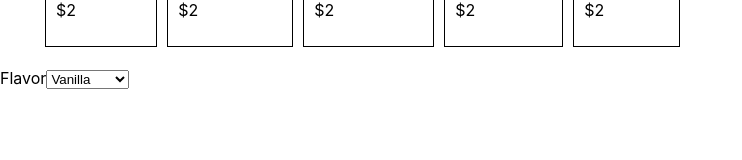
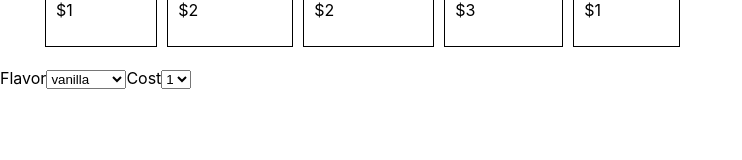
Before and after one commit to dpcairns/react-sandbox-feb2021, a React (Create React App) app: page / in a window 1280 px wide. Shown: the part 120-280 px from the top of the page, without its empty margins (0-742 px from the left). Built offline with nearby package versions, Linux system fonts and the light colour scheme.

Commit message:
add reusable components

```diff
--- a/src/App.js
+++ b/src/App.js
@@ -8,6 +8,7 @@ export default class App extends React.Component {
   state = {
     // 0) initialize some state
     flavor: '',
+    cost: '',
   }
 
   // this is our debit card. it can change parent state and it can be passed down to children
@@ -19,7 +20,16 @@ export default class App extends React.Component {
     })
   }
 
+  handleCostChange = (e) => {
+    // this is the teller. it does the actual work
+    // this is like a statement? transaction list?
+    this.setState({
+      cost: Number(e.target.value)
+    })
+  }
+
   render() {
+    console.log(this.state)
       // this will get called whenever state of props changes
       const filteredIceCreams = iceCreams.filter((iceCream) => {
         // if there are no flavors selected, show all
@@ -37,9 +47,17 @@ export default class App extends React.Component {
           />
           Flavor
           <Dropdown
-            flavor={this.state.flavor}
+            currentValue={this.state.flavor}
             // passing the debit card
-            handleFlavorChange={this.handleFlavorChange}
+            handleChange={this.handleFlavorChange}
+            options={['vanilla', 'chocolate', 'banana']}
+          />
+          Cost
+          <Dropdown
+            currentValue={this.state.cost}
+            // passing the debit card
+            handleChange={this.handleCostChange}
+            options={[1, 2, 3]}
           />
         </>
     );
--- a/src/Dropdown.js
+++ b/src/Dropdown.js
@@ -4,12 +4,17 @@ export default class Dropdown extends Component {
     render() {
         return (
            <select
-            value={this.props.flavor}
-            onChange={this.props.handleFlavorChange}
+            value={this.props.currentValue}
+            onChange={this.props.handleChange}
           >
-                <option value="vanilla">Vanilla</option>
-                <option value="chocolate">Chocolate</option>
-                <option value="banana">Banana</option>
+                {
+                  // we are passed an array of options from the parent
+                  this.props.options.map(
+                    // for each list item
+                    listItem =>
+                    // we make an html tag using that list item
+                    <option value={listItem}> {listItem} </option>)
+                }
           </select>
         )
     }
--- a/src/ice-cream.js
+++ b/src/ice-cream.js
@@ -5,7 +5,7 @@ export default [
         id: 4,
         name: 'vanilla bean',
         category: 'vanilla',
-        cost: 2,
+        cost: 1,
     },
     {
         name: 'choco crunch',
@@ -20,11 +20,11 @@ export default [
     {
         name: 'tropical twist',
         category: 'banana',
-        cost: 2,
+        cost: 3,
     },
     {
         name: 'fudge swirl',
         category: 'chocolate',
-        cost: 2,
+        cost: 1,
     }
 ];
```
